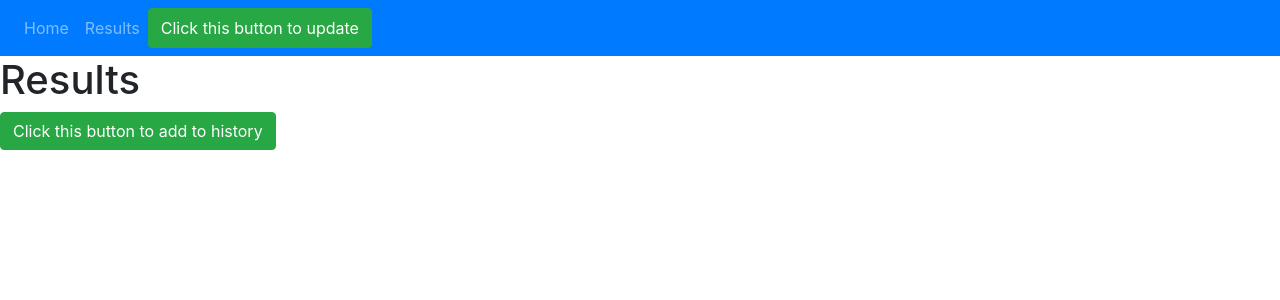
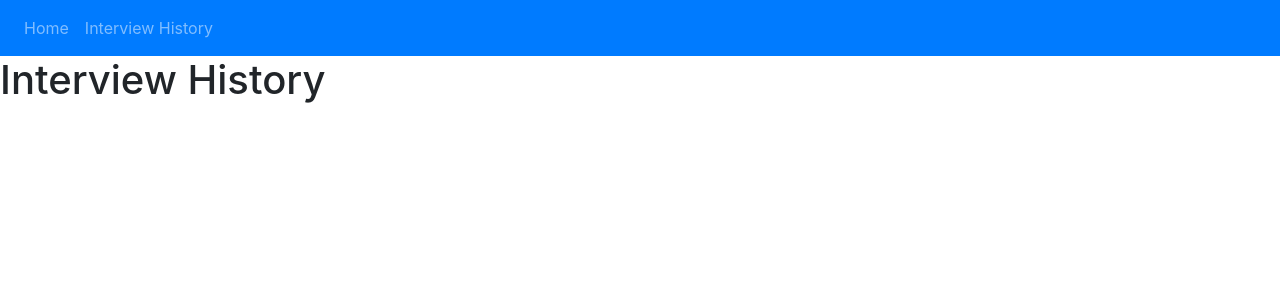
Before and after one commit to SaatvikV/InterviewIO, a React (Create React App) app in the folder main/: page /Results in a window 1280 px wide. Shown: the top 300 px of the page. Built offline with nearby package versions, Linux system fonts and the light colour scheme.

Commit message:
history debug setup

```diff
--- a/main/src/Interview/Interview.js
+++ b/main/src/Interview/Interview.js
@@ -1,7 +1,7 @@
 import React from "react";
 import { Recorder } from "react-voice-recorder";
 import { Button } from 'react-bootstrap';
-
+import Results from '../Results/Results';
 import "react-voice-recorder/dist/index.css";
 import history from './../history';
 
@@ -57,6 +57,7 @@ export default class Products extends React.Component {
           handleRest={() => this.handleRest()}
         />
         <form>
+             <Button variant="btn btn-success" onClick={() => Results.buttonHandler("test")}>Click this to add to history</Button>
             <Button variant="btn btn-success" onClick={() => history.push('/Results')}>Click this button to end the interview</Button>
         </form>
 
--- a/main/src/Results/Results.js
+++ b/main/src/Results/Results.js
@@ -7,18 +7,20 @@ class Results extends Component {
     return (
       <div className="Results">
         <div className="lander">
-          <h1>Results</h1>
-              <h2>{sessionStorage.getItem("key")}</h2>
-            <Button variant="btn btn-success" onClick={() => this.buttonHandler("test")}>Click this button to add to history</Button>
+          <h1>Interview History</h1>
+              <h2>{sessionStorage.getItem("history")}</h2>
         </div>
       </div>
     );
   }
 
 
-    buttonHandler(string) {
-        sessionStorage.setItem("key", "test");
-        this.forceUpdate();
+    static buttonHandler(string) {
+        if (sessionStorage.getItem("history")!== null){
+           sessionStorage.setItem("history", sessionStorage.getItem("history").concat([string]));
+        } else {
+           sessionStorage.setItem("history", ["test1"])
+        }
     }
 }
 export default Results;
--- a/main/src/components/Navbar.js
+++ b/main/src/components/Navbar.js
@@ -2,7 +2,7 @@ import React from 'react';
 import './Navbar.css';
 import { Navbar, Nav, Form, Button } from 'react-bootstrap';
 import { withRouter } from 'react-router-dom';
-import Results from '../Results/Results';
+
 const Navigation = (props) => {
     console.log(props);
     return (
@@ -11,8 +11,7 @@ const Navigation = (props) => {
             <Navbar.Collapse id="basic-navbar-nav">
                 <Nav className="mr-auto">
                     <Nav.Link href="/">Home</Nav.Link>
-                    <Nav.Link href="/Results">Results</Nav.Link>
-                    <Button variant="btn btn-success" onClick={() => Results.buttonHandler("test")}>Click this button to update</Button>
+                    <Nav.Link href="/Results">Interview History</Nav.Link>
                 </Nav>
             </Navbar.Collapse>
         </Navbar>
```
